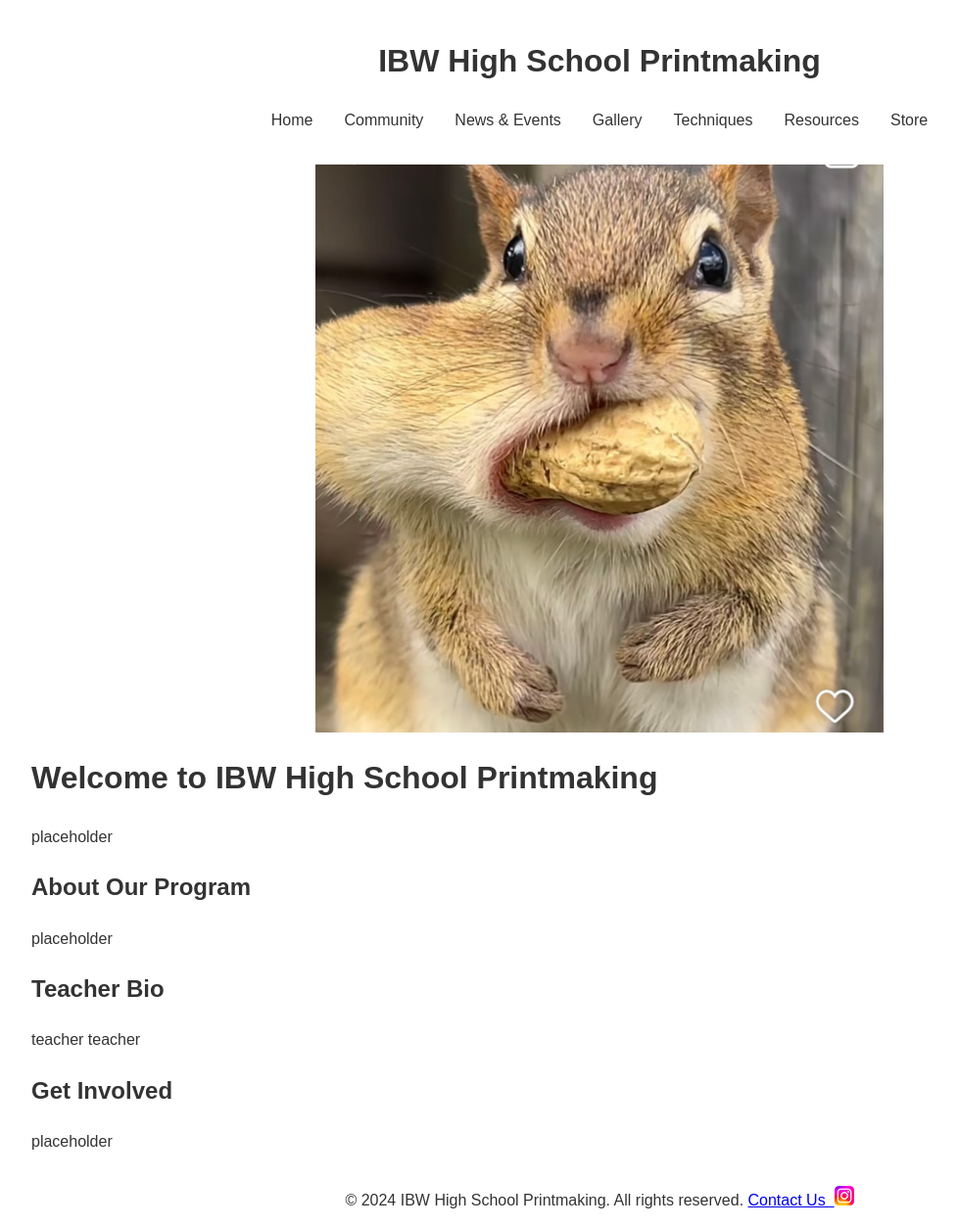
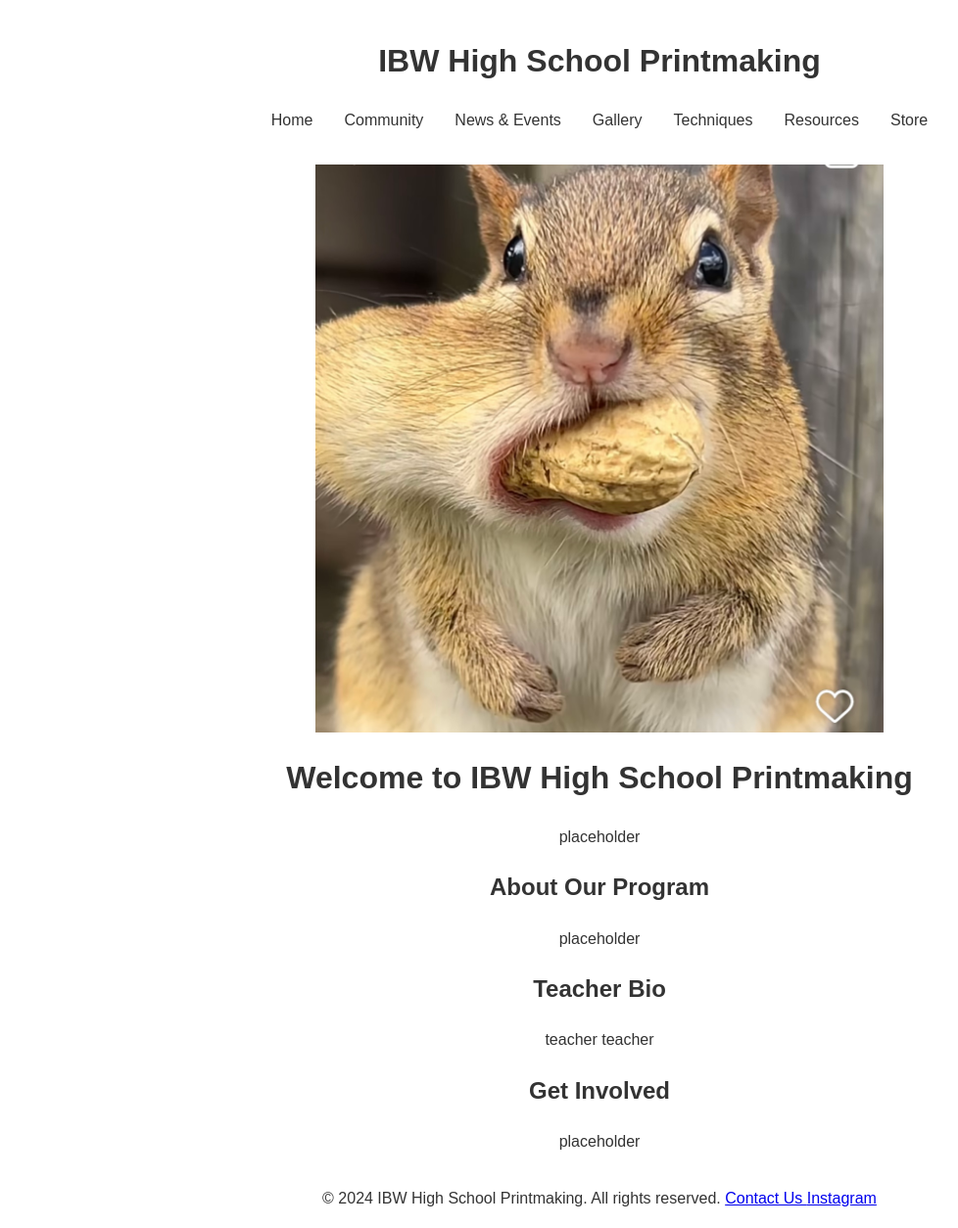
Before and after one commit to IBWPrintmaking/IBWPrintmaking.github.io, a Jekyll site: the page built from index.html, in a window 1280 px wide. Shown: the whole page at 98% size, without its empty margins (28-1006 px from the left). Built offline with Jekyll 4.4.1, drawn with Linux system fonts in a browser that asks for light colours.

Commit message:
centered text

```diff
--- a/_includes/footer.html
+++ b/_includes/footer.html
@@ -3,15 +3,12 @@
       © {{ site.time | date: '%Y' }} IBW High School Printmaking. All rights reserved.
 
       <a href="mailto:printmakingibw@gmail.com">Contact Us
+      </a>
 
-          <img src="" />
-
-
-      </a>
       <a href="https://www.instagram.com/ibwprintmaking/">
-        <img src="assets/images/instagram.png" alt="instagram"
+        <!--<img src="assets/images/instagram.png" alt="instagram"
         width="20"
-        height="20"/>
+        height="20"/>-->Instagram
 
       </a>
 
--- a/index.html
+++ b/index.html
@@ -10,10 +10,11 @@ title: Home
 
   <body>
 
-    <!----<img src="assets/designs/IMG_5797.JPG" alt="alternatetext" style="width:1000px;height:800px;" class="center">------>
+    <!----<img src="assets/designs/IMG_5797.JPG" alt="alternatetext" style="width:1000px;height:800px;" class="center">-->
 
     <img src="assets/designs/IMG_5797.JPG" alt="alternatetext" style="max-width:100%; max-height:100%;" class="center">
 
+    <div class="bodytext">
       <h1>Welcome to IBW High School Printmaking</h1>
       <p>placeholder</p>
 
@@ -26,6 +27,7 @@ title: Home
 
       <h2>Get Involved</h2>
       <p>placeholder</p>
+    </div>
 
     <!--<a href="mailto:printmakingibw@gmail.com">Contact Us</a> ----
     <a href="https://www.instagram.com/ibwprintmaking/">Instagram</a>
```
Also changed, not shown: 1 other file. Lines whose indentation alone changed are shown as unchanged.
